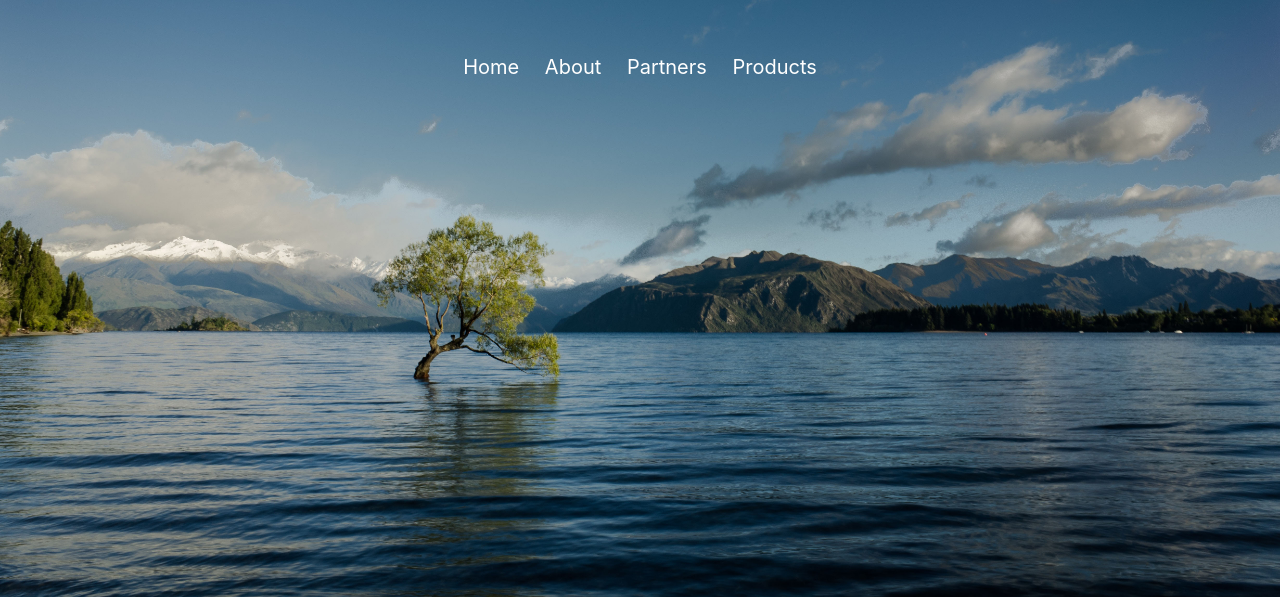
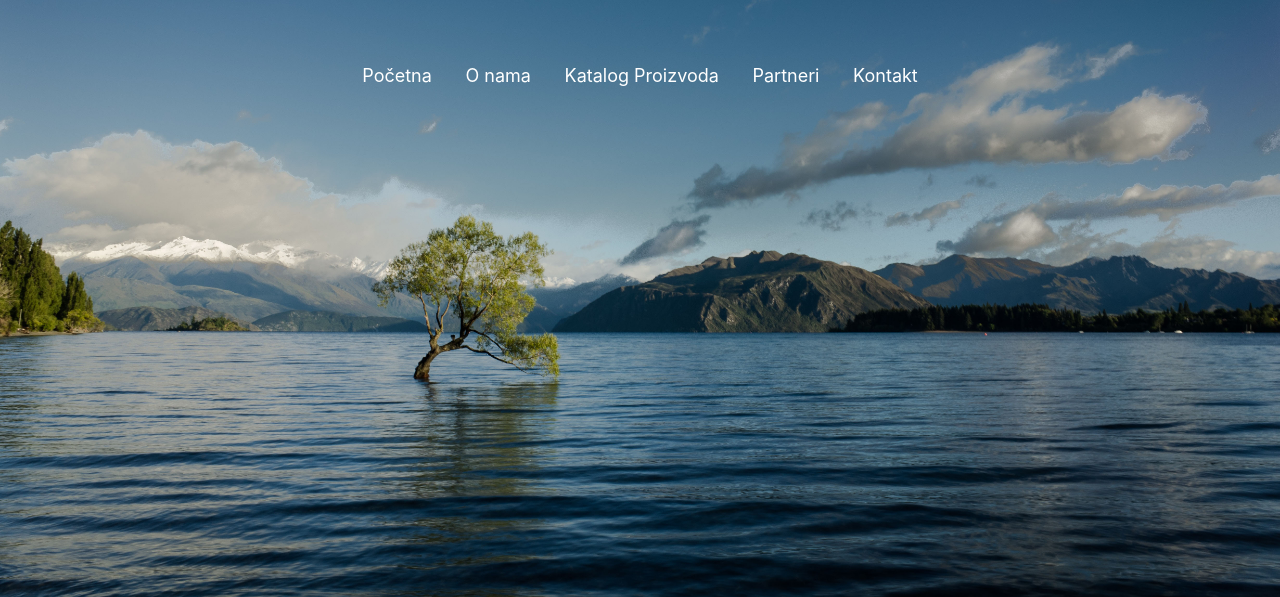
Before and after one commit to Aleksandar-jocic/LG-Chemical, a PHP site: page / in a window 1280 px wide. Shown: the top 597 px of the page. Run offline with PHP 8.4, Linux system fonts and the light colour scheme.

Commit message:
pushing about page, overall adjustments

```diff
--- a/effects.js
+++ b/effects.js
@@ -1,12 +1,6 @@
 var navbar = $('.overlay');
 var myVar;
-
-var handler = function() {
-    navbar.addClass('overlay-active')
-    console.log('handleworks');
-    clearTimeout()
-}
-
+var handler;
 
 $(document).ready(function () {
 
@@ -14,18 +8,23 @@ $(document).ready(function () {
 
 })
 
-window.onscroll = function() {myFunction()};
+window.onscroll = function() {fixNavbar()};
 
+handler = function() {
+    navbar.addClass('overlay-active')
+    console.log('handle works');
+    clearTimeout()
+}
 
-function myFunction() {
+function fixNavbar() {
+
     if (window.pageYOffset > 0) {
-      navbar.addClass("sticky")
-    console.log('hello');
+
+      navbar.addClass("sticky");
 
     } else {
+
       navbar.removeClass("sticky");
-    console.log('bollocks');
 
     }
-
 }
--- a/index.html
+++ b/index.html
@@ -18,12 +18,11 @@
         </div>
         <div class="overlay">
             <div id="text">
-                <ul>
-                    <li>Home</li>
-                    <li>About</li>
-                    <li>Partners</li>
-                    <li>Products</li>
-                </ul>
+                <a href="./index.html">Početna</a>
+                <a href="./about.html">O nama</a>
+                <a href="./about.html">Katalog Proizvoda</a>
+                <a href="./about.html">Partneri</a>
+                <a href="./about.html">Kontakt</a>
             </div>
         </div>
 
--- a/main.css
+++ b/main.css
@@ -38,13 +38,15 @@ body {
     left: 50%;
     transform: translate(-50%, -50%);
     -ms-transform: translate(-50%, -50%); }
-    .overlay-active #text ul {
+    .overlay-active #text a {
       text-align: center;
-      padding: 0px; }
-      .overlay-active #text ul li {
-        list-style: none;
-        display: inline-block;
-        margin: 0 10px; }
+      padding: 0px;
+      list-style: none;
+      display: inline-block;
+      margin: 0 14px;
+      font-size: 0.9em;
+      text-decoration: none;
+      color: white; }
 
 .sticky {
   position: fixed;
--- a/main.scss
+++ b/main.scss
@@ -4,6 +4,7 @@ body {
     width: 100%;
     margin: 0 auto;
 }
+
 .container-fluid {
     position: relative;
     width: 100%;
@@ -16,11 +17,9 @@ body {
             width: 100%;
         }
     }
-
 }
 
 //                  HEADER                    //
-
 .overlay {
     position: absolute;
     top: 0%;
@@ -31,21 +30,22 @@ body {
     width: 100%;
     height: 0px;
     transition: 1.5s ease;
+}
 
-}
 .overlay-active {
     bottom: 0;
     height: 150px;
     transition: 1s ease;
     #text {
-        ul {
+        a {
             text-align: center;
             padding: 0px;
-            li {
-                list-style: none;
-                display: inline-block;
-                margin: 0 10px;
-            }
+            list-style: none;
+            display: inline-block;
+            margin: 0 14px;
+            font-size: 0.9em;
+            text-decoration: none;
+            color: white;
         }
         white-space: nowrap;
         color: white;
@@ -57,19 +57,18 @@ body {
         transform: translate(-50%, -50%);
         -ms-transform: translate(-50%, -50%);
     }
+}
 
-}
 .sticky {
-    position: fixed ;
+    position: fixed;
     top: 0;
     width: 100%;
-    background-color: gray ;
-    // opacity: 0.8;
+    background-color: gray; // opacity: 0.8;
     height: 100px;
     z-index: 10000;
 }
+
 //                  MAIN                    //
-
 .mainSection {
     text-align: center;
     p {
@@ -83,7 +82,6 @@ body {
 }
 
 //                  PRODUCTS                    //
-
 .selection {
     width: 90%;
     margin: 0 auto 50px auto;
@@ -94,21 +92,17 @@ body {
     #mainProducts {
         width: 100%;
         margin: 0 auto;
-
     }
     .Item {
         width: 15%;
         display: inline-block;
         position: relative;
         margin: 0 auto;
-        margin-bottom: 30px;
-        // height: 300px;
-        overflow: hidden;
-        // border: 1px solid black;
+        margin-bottom: 30px; // height: 300px;
+        overflow: hidden; // border: 1px solid black;
         img {
             width: 100%;
-            border-radius: 8px;
-            // min-width: 200px;
+            border-radius: 8px; // min-width: 200px;
             opacity: 1;
             display: block;
             height: auto;
@@ -137,7 +131,6 @@ body {
 }
 
 //                  GENERAL                    //
-
 .Item:hover img {
     opacity: 0.3;
 }
```
Also changed, not shown: about.html (added, +32 -0 lines), 1 other file.
